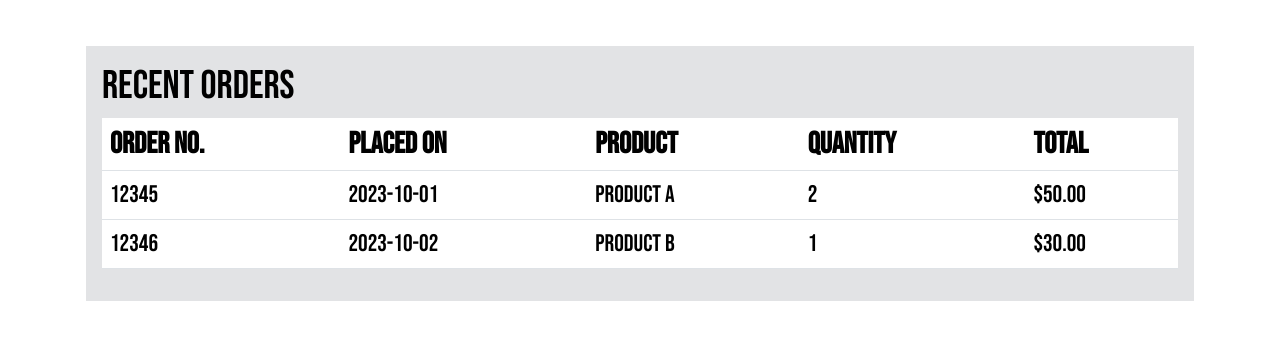
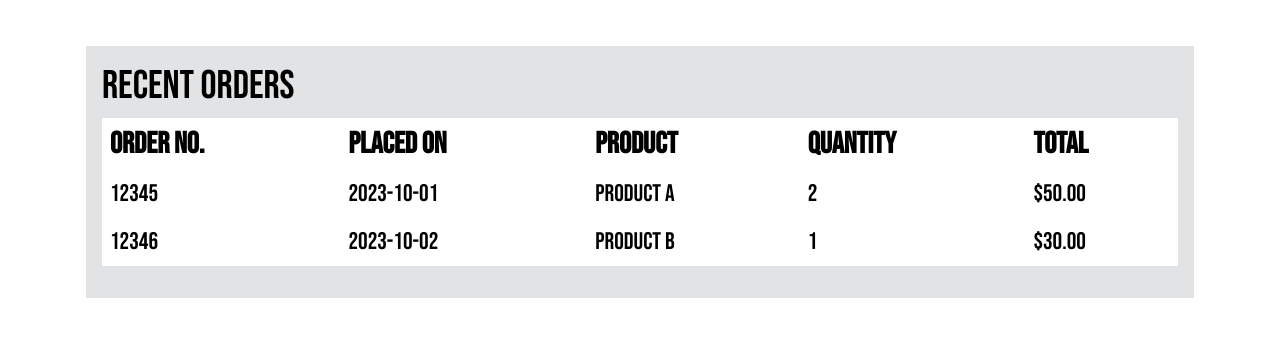
Before and after one commit to FYP-25-PIXEL-WEAR/FYP, a React (Vite) app in the folder Frontend/: page /userprofile in a window 1280 px wide. Shown: the part 555-906 px from the top of the page. Built offline with nearby package versions, Linux system fonts and the light colour scheme.

Commit message:
First Commit

```diff
--- a/Frontend/src/Components/UserProfile.jsx
+++ b/Frontend/src/Components/UserProfile.jsx
@@ -130,9 +130,9 @@ const UserProfile = () => {
             </div>
           </div>
         </div>
-        <div className="recent-order bg-secondary-subtle p-3 m-auto mt-5 text-black">
+        <div className="recent-order bg-secondary-subtle p-3 m-auto mt-5 text-black tw:overflow-x-auto">
             <h1 className="h1">Recent Orders</h1>
-            <table className="table tw:overflow-x-auto">
+            <table className="table table-borderless">
                 <thead className="tw:text-3xl">
                     <tr>
                         <th>Order No.</th>
```
